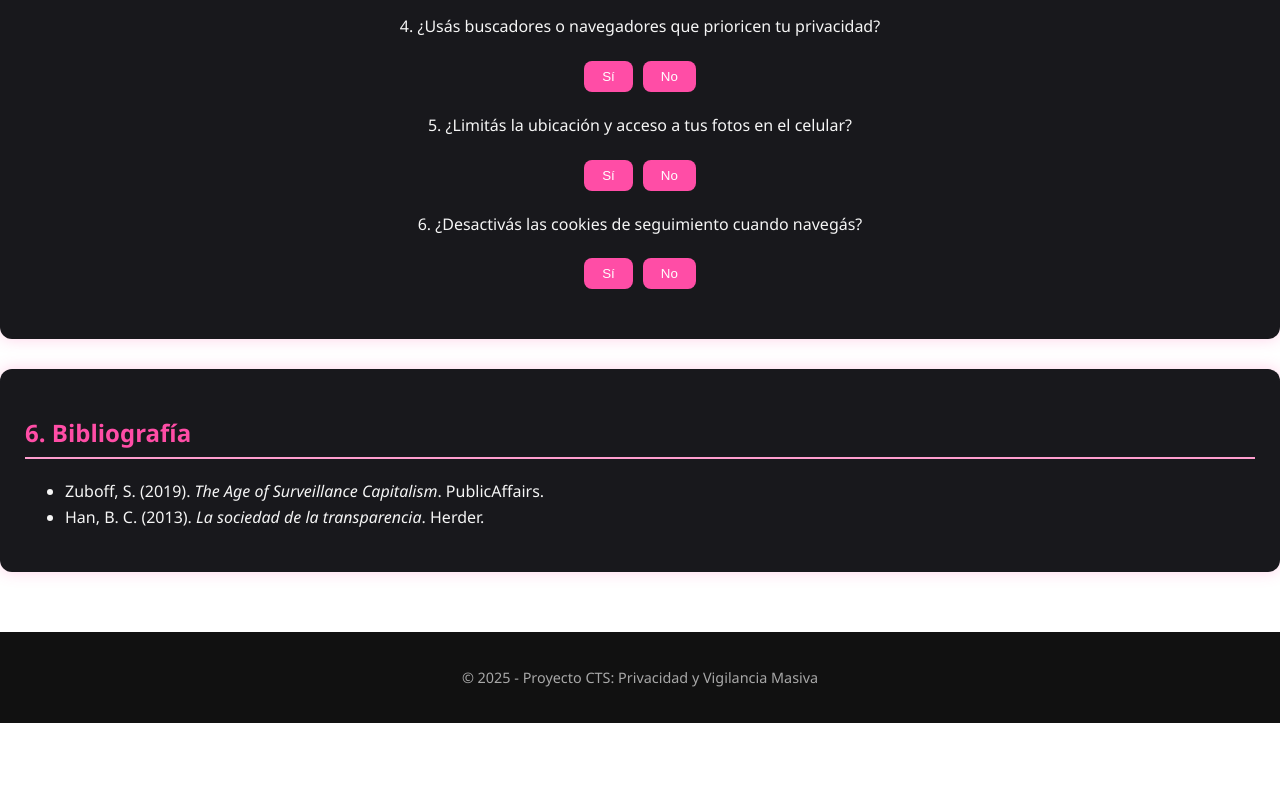
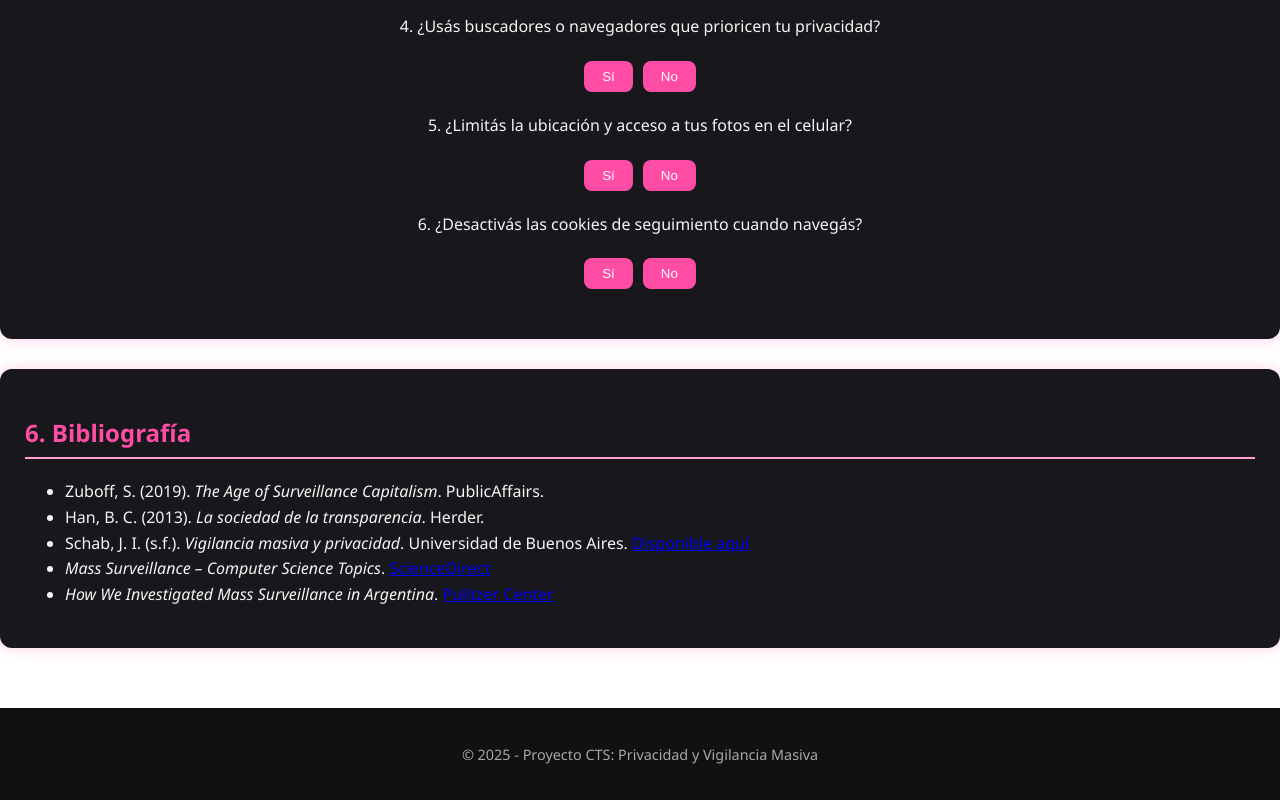
Before and after one commit to PiliDG/cts-privacidad, a website: page index.html in a window 1280 px wide. Shown: the part 1931-2731 px from the top of the page. Before the commit the page ends 2654 px from the top, so only its background shows below. Drawn offline with Linux system fonts and the light colour scheme.

Commit message:
Update index.html with additional bibliography entry
Added a new reference to a source on mass surveillance and privacy.

```diff
--- a/index.html
+++ b/index.html
@@ -172,6 +172,15 @@
   <ul>
     <li>Zuboff, S. (2019). <em>The Age of Surveillance Capitalism</em>. PublicAffairs.</li>
     <li>Han, B. C. (2013). <em>La sociedad de la transparencia</em>. Herder.</li>
+    <li>Schab, J. I. (s.f.). <em>Vigilancia masiva y privacidad</em>. Universidad de Buenos Aires.
+      <a href="http://bibliotecadigital.econ.uba.ar/econ/collection/tpos/document/1502-1700_SchabJI" target="_blank">Disponible aquí</a>
+    </li>
+    <li><em>Mass Surveillance – Computer Science Topics</em>.
+      <a href="https://www.sciencedirect.com/topics/computer-science/mass-surveillance" target="_blank">ScienceDirect</a>
+    </li>
+    <li><em>How We Investigated Mass Surveillance in Argentina</em>.
+      <a href="https://pulitzercenter.org/resource/how-we-investigated-mass-surveillance-argentina" target="_blank">Pulitzer Center</a>
+    </li>
   </ul>
 </section>
 
```
Lines whose indentation alone changed are shown as unchanged.
